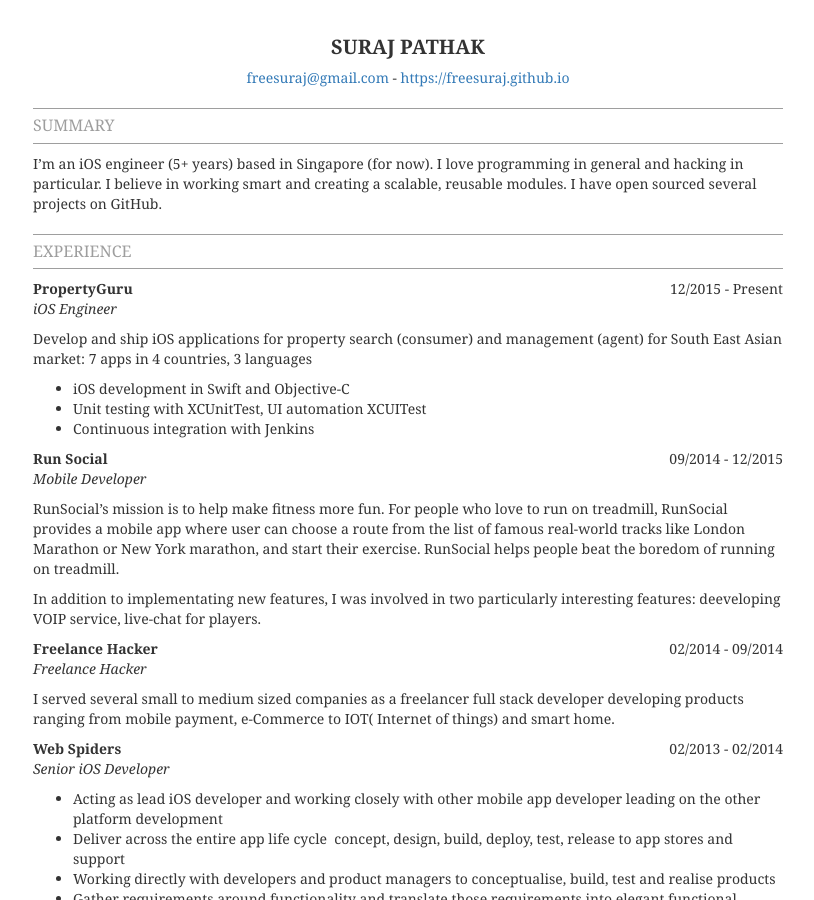
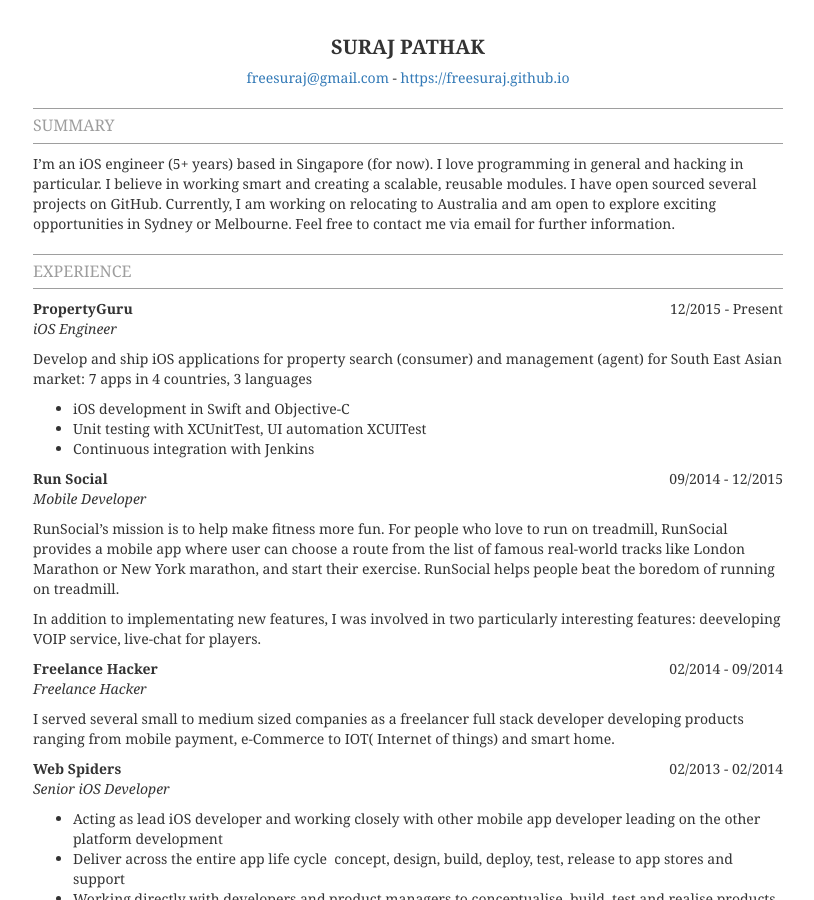
Before and after one commit to freesuraj/freesuraj.github.io, a Jekyll site: the page built from cv/index.markdown, in a window 1280 px wide and 900 px high. Shown: the whole window, without its empty margins (232-1046 px from the left). Built offline with Jekyll 4.4.1, drawn with Linux system fonts in a browser that asks for light colours; nearby versions of some CDN libraries; some of the changed text lies outside the part shown.

Commit message:
Update CV page

```diff
--- a/cv/index.markdown
+++ b/cv/index.markdown
@@ -13,7 +13,7 @@ description: Suraj Pathak CV
 
 ## Summary
 
-I'm an iOS engineer (5+ years) based in Singapore (for now). I love programming in general and hacking in particular. I believe in working smart and creating a scalable, reusable modules. I have open sourced several projects on GitHub.
+I'm an iOS engineer (5+ years) based in Singapore (for now). I love programming in general and hacking in particular. I believe in working smart and creating a scalable, reusable modules. I have open sourced several projects on GitHub. Currently, I am working on relocating to Australia and am open to explore exciting opportunities in Sydney or Melbourne. Feel free to contact me via email for further information.
 
 ## Experience
 
```
Also changed, not shown: other parts of cv/index.markdown (+1 -1 lines).
